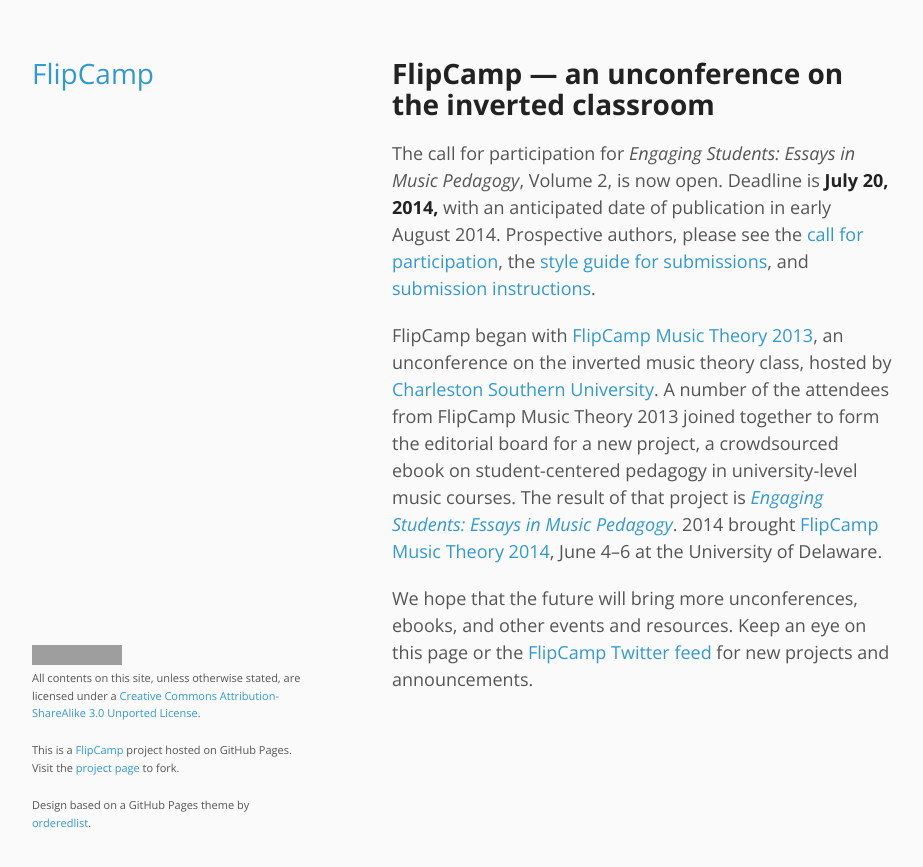
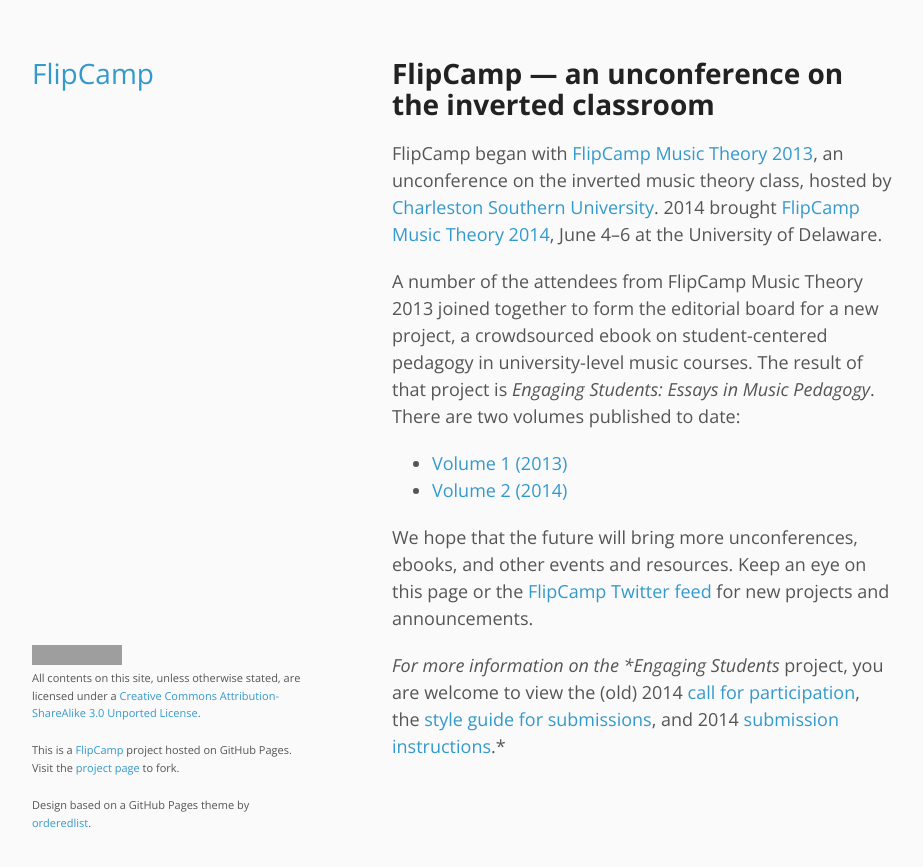
Before and after one commit to flipcamp/flipcamp.github.io, a Jekyll site: the page built from index.md, in a window 1280 px wide. Shown: the top 867 px of the page, without its empty margins (178-1101 px from the left). Built offline with Jekyll 4.4.1, drawn with Linux system fonts in a browser that asks for light colours; grey boxes are pictures that could not be loaded.

Commit message:
updated index for post-ES2 publication

```diff
--- a/index.md
+++ b/index.md
@@ -5,8 +5,13 @@
 
 # FlipCamp — an unconference on the inverted classroom #
 
-The call for participation for *Engaging Students: Essays in Music Pedagogy*, Volume 2, is now open. Deadline is **July 20, 2014,** with an anticipated date of publication in early August 2014. Prospective authors, please see the [call for participation]({{ root_url }}/es2/es2cfp.html), the [style guide for submissions]({{ root_url }}/es2/es2style.html), and [submission instructions]({{ root_url }}/es2/es2submit.html).
+FlipCamp began with [FlipCamp Music Theory 2013](http://flipcampmt.wordpress.com), an unconference on the inverted music theory class, hosted by [Charleston Southern University](http://csuniv.edu). 2014 brought [FlipCamp Music Theory 2014]({{ root_url }}/2014/), June 4–6 at the University of Delaware.
 
-FlipCamp began with [FlipCamp Music Theory 2013](http://flipcampmt.wordpress.com), an unconference on the inverted music theory class, hosted by [Charleston Southern University](http://csuniv.edu). A number of the attendees from FlipCamp Music Theory 2013 joined together to form the editorial board for a new project, a crowdsourced ebook on student-centered pedagogy in university-level music courses. The result of that project is [*Engaging Students: Essays in Music Pedagogy*](engagingstudents/index.html). 2014 brought [FlipCamp Music Theory 2014]({{ root_url }}/2014/), June 4–6 at the University of Delaware.
+A number of the attendees from FlipCamp Music Theory 2013 joined together to form the editorial board for a new project, a crowdsourced ebook on student-centered pedagogy in university-level music courses. The result of that project is *Engaging Students: Essays in Music Pedagogy*. There are two volumes published to date:
+
+- [Volume 1 (2013)](engagingstudents/index.html)
+- [Volume 2 (2014)](engagingstudents2/index.html)
 
 We hope that the future will bring more unconferences, ebooks, and other events and resources. Keep an eye on this page or the [FlipCamp Twitter feed](http://twitter.com/flipcampmt) for new projects and announcements.
+
+*For more information on the *Engaging Students* project, you are welcome to view the (old) 2014 [call for participation]({{ root_url }}/es2/es2cfp.html), the [style guide for submissions]({{ root_url }}/es2/es2style.html), and 2014 [submission instructions]({{ root_url }}/es2/es2submit.html).*
```
